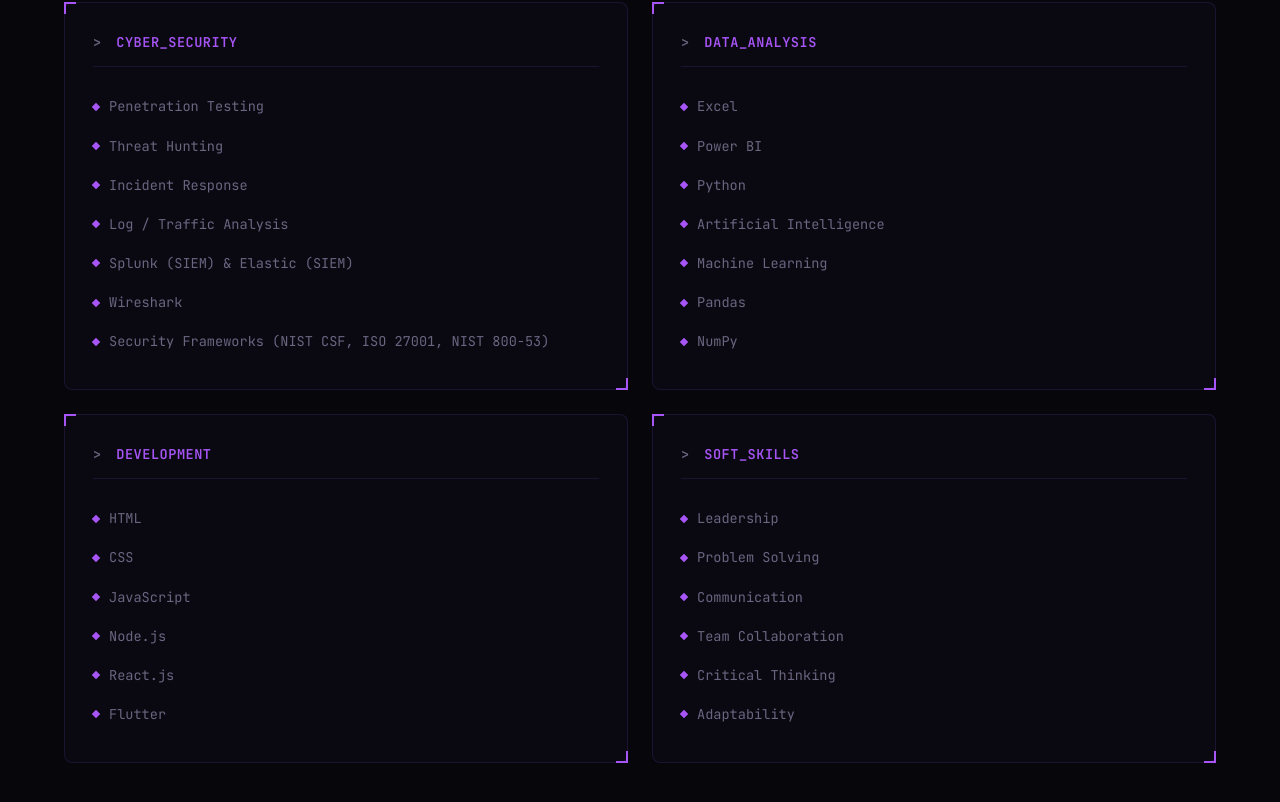
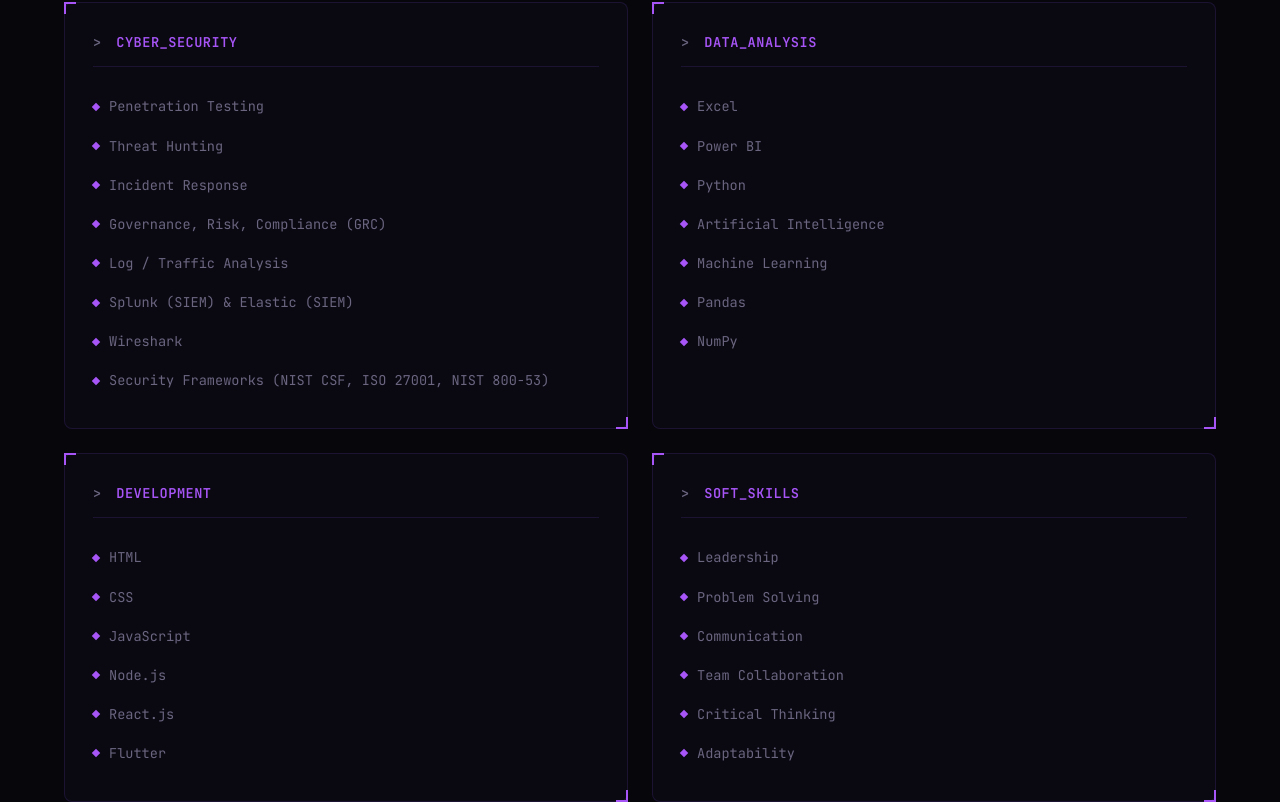
Before and after one commit to jehad-alghanem/jehad-alghanem.github.io, a React (Vite) app: page / in a window 1280 px wide. Shown: the part 3940-4742 px from the top of the page. Built offline with nearby package versions, Linux system fonts and the light colour scheme; the HTML template or start-up script is replaced by a standard one.

Commit message:
Update skills

```diff
--- a/src/components/Skills.jsx
+++ b/src/components/Skills.jsx
@@ -8,6 +8,7 @@
       'Penetration Testing',
       'Threat Hunting',
       'Incident Response',
+      'Governance, Risk, Compliance (GRC)',
       'Log / Traffic Analysis',
       'Splunk (SIEM) & Elastic (SIEM)',
       'Wireshark',
```
